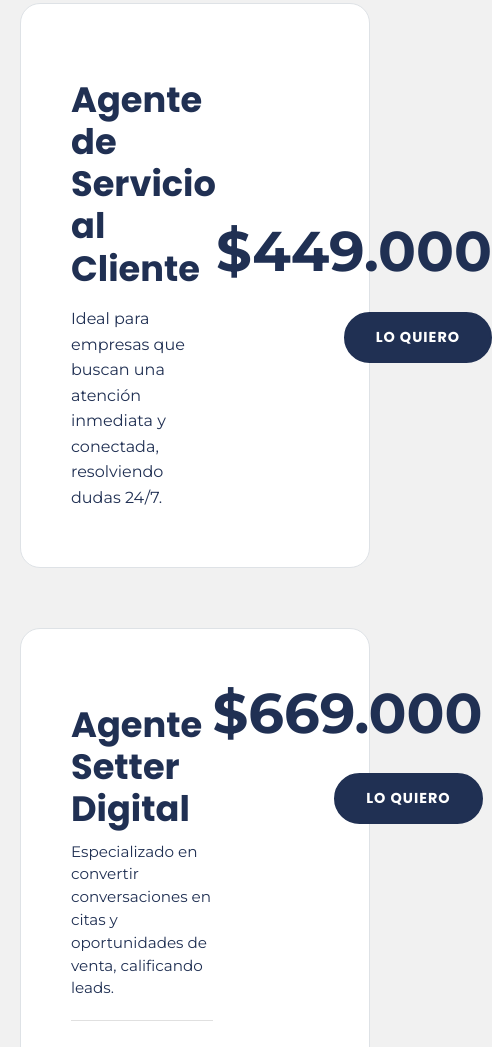
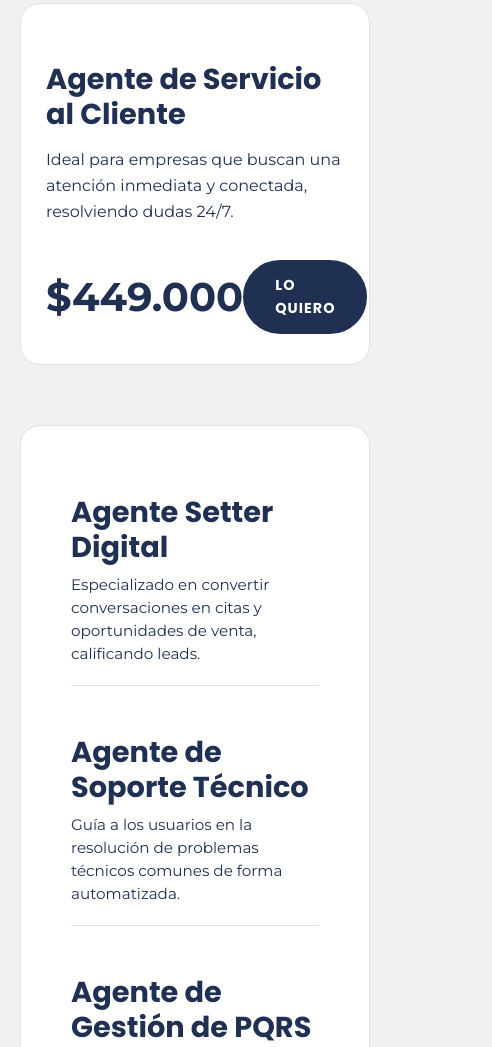
Before and after one commit to riosje/agentesvision.com, a plain HTML site: page index.html in a window 390 px wide. Shown: the part 6295-7342 px from the top of the page, 492 px wide, since content can reach past the window. Drawn offline with nearby package versions, Linux system fonts and the light colour scheme.

Commit message:
fix(css): Mejorar el diseño responsivo de las tarjetas de precios

```diff
--- a/css/style.css
+++ b/css/style.css
@@ -780,4 +780,36 @@ footer {
         display: inline;
     }
 
+    .pricing-card {
+        flex-direction: column;
+        align-items: flex-start;
+        gap: 20px;
+        padding: 30px 25px;
+    }
+
+    .card-details h3 {
+        font-size: 1.8rem;
+    }
+
+    .card-pricing {
+        text-align: left;
+        width: 100%;
+        display: flex;
+        justify-content: space-between;
+        align-items: center;
+    }
+
+    .card-pricing .price {
+        font-size: 2.5rem;
+        margin-bottom: 0;
+    }
+
+    .multi-agent-card.pricing-card {
+        align-items: stretch;
+    }
+
+    .multi-agent-card .card-pricing {
+        margin-top: 20px;
+    }
+
 }
```
